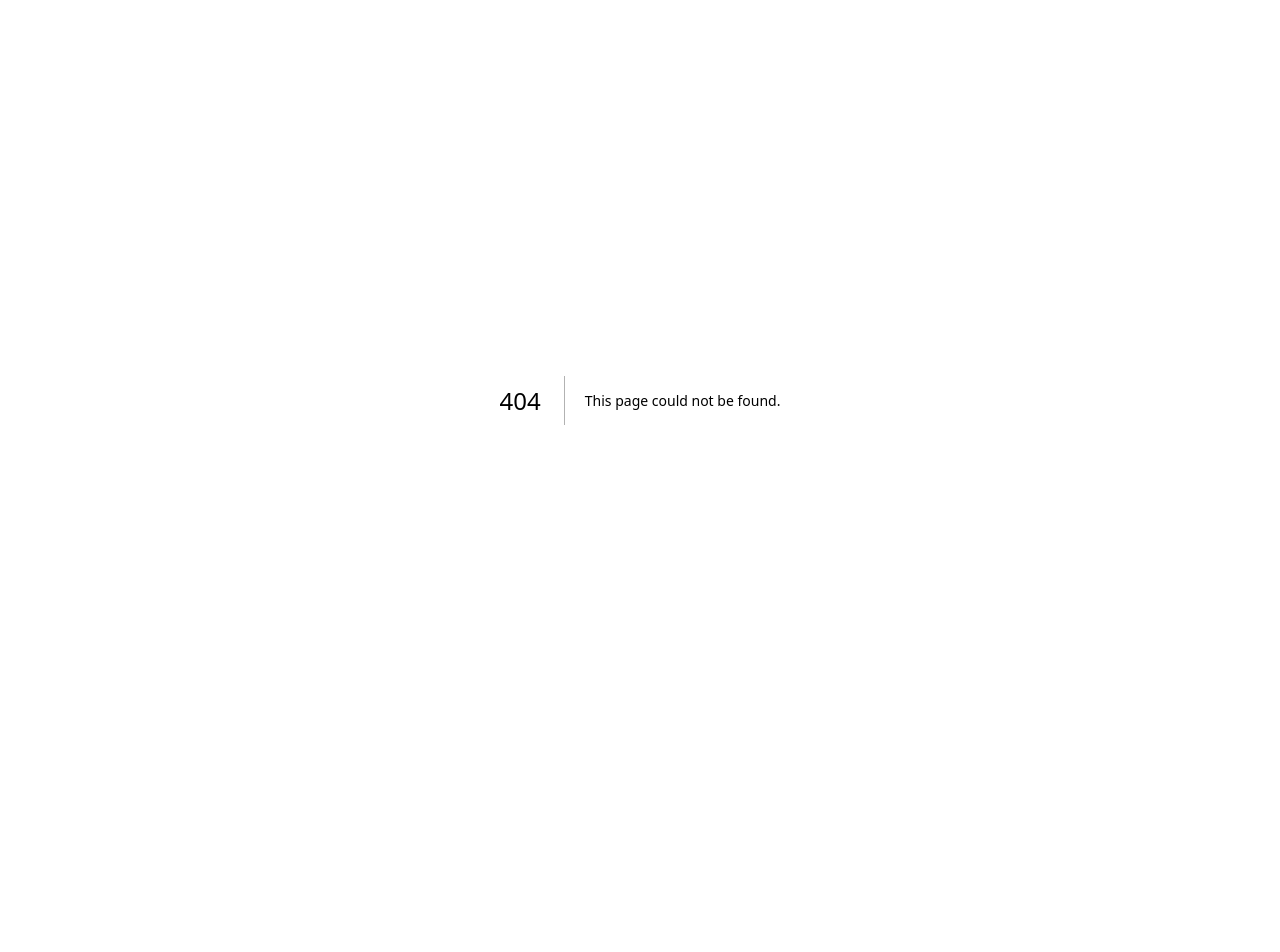
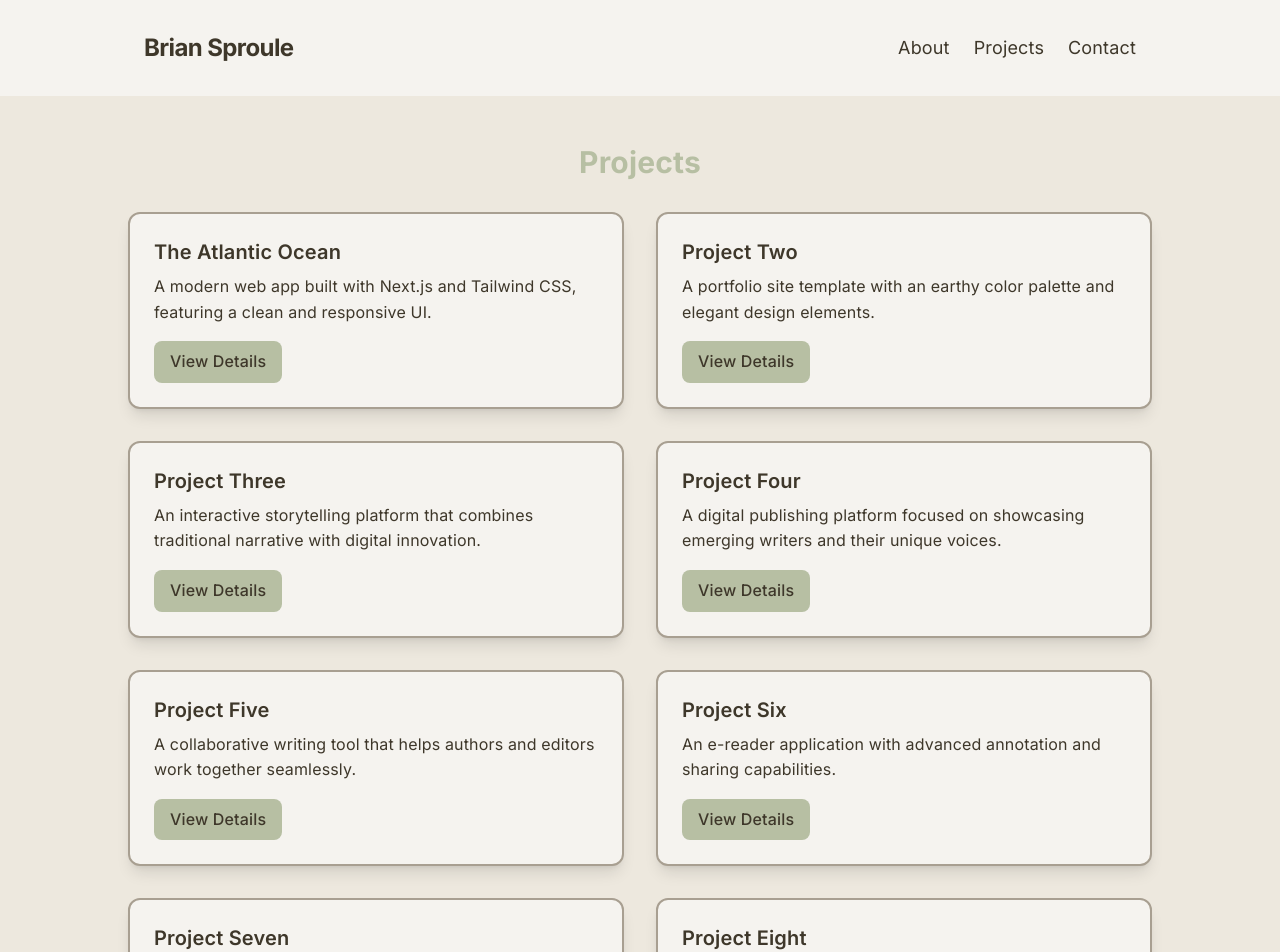
Before and after one commit to briansproule20/Portfolio-Website-Practice, a Next.js app: page /projects in a window 1280 px wide. Before the commit this address had no page. Shown: the top 952 px of the page. Before the commit the page ends 800 px from the top, so only its background shows below. Built offline with nearby package versions, Linux system fonts and the light colour scheme.

Commit message:
Portfolio website with projects page and updated styling

```diff
--- a/app/globals.css
+++ b/app/globals.css
@@ -1,8 +1,11 @@
 @import "tailwindcss";
 
 :root {
-  --background: hsla(19, 88%, 44%, 0.68);
-  --foreground: #171717;
+  --background: #f5f3ef; /* light beige */
+  --foreground: #3e372a; /* deep taupe */
+  --accent: #a89f91;     /* soft brown */
+  --highlight: #b7bfa3;  /* olive tint */
+  --card: #ede8de;       /* off-white */
 }
 
 @theme inline {
@@ -14,13 +17,18 @@
 
 @media (prefers-color-scheme: dark) {
   :root {
-    --background: #df3b00c4;
-    --foreground: #ededed;
+    --background: #2d2a26;
+    --foreground: #ede8de;
+    --accent: #b7bfa3;
+    --highlight: #a89f91;
+    --card: #3e372a;
   }
 }
 
 body {
   background: var(--background);
   color: var(--foreground);
-  font-family: var(--font-inter), system-ui, -apple-system, BlinkMacSystemFont, 'Segoe UI', Roboto, sans-serif;
+  font-family: 'Inter', system-ui, -apple-system, BlinkMacSystemFont, 'Segoe UI', Roboto, sans-serif;
+  letter-spacing: 0.01em;
+  line-height: 1.6;
 }
--- a/app/page.tsx
+++ b/app/page.tsx
@@ -2,101 +2,74 @@ import Image from "next/image";
 
 export default function Home() {
   return (
-    <div className="grid grid-rows-[20px_1fr_20px] items-center justify-items-center min-h-screen p-8 pb-20 gap-16 sm:p-20 font-[family-name:var(--font-geist-sans)]">
-      <main className="flex flex-col gap-[32px] row-start-2 items-center sm:items-start">
-        <Image
-          className="dark:invert"
-          src="/next.svg"
-          alt="Next.js logo"
-          width={180}
-          height={38}
-          priority
-        />
-        <ol className="list-inside list-decimal text-sm/6 text-center sm:text-left font-[family-name:var(--font-geist-mono)]">
-          <li className="mb-2 tracking-[-.01em]">
-            Get started by editing{" "}
-            <code className="bg-black/[.05] dark:bg-white/[.06] px-1 py-0.5 rounded font-[family-name:var(--font-geist-mono)] font-semibold">
-              app/page.tsx
-            </code>
-            .
-          </li>
-          <li className="tracking-[-.01em]">
-            Save and see your changes instantly.
-          </li>
-        </ol>
+    <div className="min-h-screen flex flex-col bg-[var(--background)] text-[var(--foreground)]">
+      {/* Header */}
+      <header className="w-full py-8 px-4 flex justify-start items-center max-w-5xl mx-auto">
+        <nav className="space-x-6 text-lg">
+          <a href="#about" className="hover:text-[var(--accent)] transition">About</a>
+          <a href="/projects" className="hover:text-[var(--accent)] transition">Projects</a>
+          <a href="#contact" className="hover:text-[var(--accent)] transition">Contact</a>
+        </nav>
+      </header>
 
-        <div className="flex gap-4 items-center flex-col sm:flex-row">
-          <a
-            className="rounded-full border border-solid border-transparent transition-colors flex items-center justify-center bg-foreground text-background gap-2 hover:bg-[#383838] dark:hover:bg-[#ccc] font-medium text-sm sm:text-base h-10 sm:h-12 px-4 sm:px-5 sm:w-auto"
-            href="https://vercel.com/new?utm_source=create-next-app&utm_medium=appdir-template-tw&utm_campaign=create-next-app"
-            target="_blank"
-            rel="noopener noreferrer"
+      {/* Hero Section */}
+      <section className="flex-1 flex flex-col items-center justify-center text-center px-4 py-12 bg-[var(--card)] rounded-xl shadow-md mx-2 mt-4 mb-8">
+        <Image src="/elderscroll.png" alt="Profile" width={240} height={240} className="rounded-full mb-4 object-cover" />
+        <h1 className="text-4xl sm:text-5xl font-extrabold mb-4">Hi, I'm Brian</h1>
+        <p className="text-xl max-w-2xl mb-6 text-[var(--accent)]">A traditional and digitial publisher with a love for clean design and earthy aesthetics.</p>
+        <a href="/projects" className="inline-block mt-2 px-6 py-3 bg-[var(--highlight)] text-[var(--foreground)] rounded-full font-semibold shadow hover:bg-[var(--accent)] transition">View My Work</a>
+      </section>
+
+      {/* About Section */}
+      <section id="about" className="max-w-3xl mx-auto px-4 py-12">
+        <h2 className="text-3xl font-bold mb-4 text-[var(--highlight)]">About Me</h2>
+        <p className="text-lg mb-2">I'm a publisher with a passion for crafting lasting stories and accessible narratives in unique voices. I enjoy working with modern technologies and creating experiences that pay homage to many timeless and classic designs.</p>
+        <p className="text-lg">When I'm not reading or writing, you can find me exploring South Florida's waterways, playing the latest RPG, experimenting with new recipes in the kitchen, or taking care of my many houseplants.</p>
+      </section>
+
+      {/* Contact Section */}
+      <section id="contact" className="max-w-3xl mx-auto px-4 py-12">
+        <h2 className="text-3xl font-bold mb-6 text-[var(--highlight)]">Contact</h2>
+        <p className="text-lg mb-8 text-[var(--foreground)]">Interested in working together or just want to say hi? Reach out below!</p>
+        <form className="flex flex-col gap-6 bg-[var(--card)] p-8 rounded-xl shadow-lg">
+          <div className="flex flex-col gap-2">
+            <label htmlFor="name" className="text-[var(--foreground)] font-medium">Your Name</label>
+            <input
+              type="text"
+              id="name"
+              placeholder="Jane Doe"
+              className="p-4 rounded-lg border-2 border-[var(--accent)] bg-[var(--background)] text-[var(--foreground)] placeholder:text-[var(--accent)] focus:border-[var(--highlight)] focus:outline-none transition-colors"
+            />
+          </div>
+          <div className="flex flex-col gap-2">
+            <label htmlFor="email" className="text-[var(--foreground)] font-medium">Your Email</label>
+            <input
+              type="email"
+              id="email"
+              placeholder="jane@example.com"
+              className="p-4 rounded-lg border-2 border-[var(--accent)] bg-[var(--background)] text-[var(--foreground)] placeholder:text-[var(--accent)] focus:border-[var(--highlight)] focus:outline-none transition-colors"
+            />
+          </div>
+          <div className="flex flex-col gap-2">
+            <label htmlFor="message" className="text-[var(--foreground)] font-medium">Your Message</label>
+            <textarea
+              id="message"
+              placeholder="Hello! I'd like to discuss..."
+              className="p-4 rounded-lg border-2 border-[var(--accent)] bg-[var(--background)] text-[var(--foreground)] placeholder:text-[var(--accent)] focus:border-[var(--highlight)] focus:outline-none transition-colors min-h-[150px] resize-y"
+            />
+          </div>
+          <button
+            type="submit"
+            className="self-start px-8 py-3 bg-[var(--highlight)] text-[var(--foreground)] rounded-lg font-semibold shadow hover:bg-[var(--accent)] transition-colors text-lg"
           >
-            <Image
-              className="dark:invert"
-              src="/vercel.svg"
-              alt="Vercel logomark"
-              width={20}
-              height={20}
-            />
-            Deploy now
-          </a>
-          <a
-            className="rounded-full border border-solid border-black/[.08] dark:border-white/[.145] transition-colors flex items-center justify-center hover:bg-[#f2f2f2] dark:hover:bg-[#1a1a1a] hover:border-transparent font-medium text-sm sm:text-base h-10 sm:h-12 px-4 sm:px-5 w-full sm:w-auto md:w-[158px]"
-            href="https://nextjs.org/docs?utm_source=create-next-app&utm_medium=appdir-template-tw&utm_campaign=create-next-app"
-            target="_blank"
-            rel="noopener noreferrer"
-          >
-            Read our docs
-          </a>
-        </div>
-      </main>
-      <footer className="row-start-3 flex gap-[24px] flex-wrap items-center justify-center">
-        <a
-          className="flex items-center gap-2 hover:underline hover:underline-offset-4"
-          href="https://nextjs.org/learn?utm_source=create-next-app&utm_medium=appdir-template-tw&utm_campaign=create-next-app"
-          target="_blank"
-          rel="noopener noreferrer"
-        >
-          <Image
-            aria-hidden
-            src="/file.svg"
-            alt="File icon"
-            width={16}
-            height={16}
-          />
-          Learn
-        </a>
-        <a
-          className="flex items-center gap-2 hover:underline hover:underline-offset-4"
-          href="https://vercel.com/templates?framework=next.js&utm_source=create-next-app&utm_medium=appdir-template-tw&utm_campaign=create-next-app"
-          target="_blank"
-          rel="noopener noreferrer"
-        >
-          <Image
-            aria-hidden
-            src="/window.svg"
-            alt="Window icon"
-            width={16}
-            height={16}
-          />
-          Examples
-        </a>
-        <a
-          className="flex items-center gap-2 hover:underline hover:underline-offset-4"
-          href="https://nextjs.org?utm_source=create-next-app&utm_medium=appdir-template-tw&utm_campaign=create-next-app"
-          target="_blank"
-          rel="noopener noreferrer"
-        >
-          <Image
-            aria-hidden
-            src="/globe.svg"
-            alt="Globe icon"
-            width={16}
-            height={16}
-          />
-          Go to nextjs.org →
-        </a>
+            Send Message
+          </button>
+        </form>
+      </section>
+
+      {/* Footer */}
+      <footer className="w-full py-6 text-center text-[var(--accent)] text-sm mt-auto">
+        &copy; {new Date().getFullYear()} Brian Sproule. All rights reserved.
       </footer>
     </div>
   );
--- /dev/null
+++ b/app/projects/page.tsx
@@ -0,0 +1,70 @@
+import Image from "next/image";
+
+export default function Projects() {
+  return (
+    <div className="min-h-screen flex flex-col bg-[var(--background)] text-[var(--foreground)]">
+      {/* Header */}
+      <header className="w-full py-8 px-4 flex justify-between items-center max-w-5xl mx-auto">
+        <a href="/" className="text-2xl font-bold tracking-tight">Brian Sproule</a>
+        <nav className="space-x-6 text-lg">
+          <a href="/#about" className="hover:text-[var(--accent)] transition">About</a>
+          <a href="/projects" className="hover:text-[var(--accent)] transition">Projects</a>
+          <a href="/#contact" className="hover:text-[var(--accent)] transition">Contact</a>
+        </nav>
+      </header>
+
+      {/* Projects Section */}
+      <section className="bg-[var(--card)] py-12 px-4">
+        <h2 className="text-3xl font-bold mb-8 text-[var(--highlight)] text-center">Projects</h2>
+        <div className="grid gap-8 sm:grid-cols-2 max-w-5xl mx-auto">
+          {/* Project Card Example */}
+          <div className="rounded-xl shadow-lg p-6 bg-[var(--background)] border-2 border-[var(--accent)] hover:border-[var(--highlight)] transition-colors">
+            <h3 className="text-xl font-semibold mb-2 text-[var(--foreground)]">The Atlantic Ocean</h3>
+            <p className="mb-4 text-[var(--foreground)]">A modern web app built with Next.js and Tailwind CSS, featuring a clean and responsive UI.</p>
+            <a href="#" className="inline-block px-4 py-2 bg-[var(--highlight)] text-[var(--foreground)] rounded-lg font-medium hover:bg-[var(--accent)] transition-colors">View Details</a>
+          </div>
+          <div className="rounded-xl shadow-lg p-6 bg-[var(--background)] border-2 border-[var(--accent)] hover:border-[var(--highlight)] transition-colors">
+            <h3 className="text-xl font-semibold mb-2 text-[var(--foreground)]">Project Two</h3>
+            <p className="mb-4 text-[var(--foreground)]">A portfolio site template with an earthy color palette and elegant design elements.</p>
+            <a href="#" className="inline-block px-4 py-2 bg-[var(--highlight)] text-[var(--foreground)] rounded-lg font-medium hover:bg-[var(--accent)] transition-colors">View Details</a>
+          </div>
+          <div className="rounded-xl shadow-lg p-6 bg-[var(--background)] border-2 border-[var(--accent)] hover:border-[var(--highlight)] transition-colors">
+            <h3 className="text-xl font-semibold mb-2 text-[var(--foreground)]">Project Three</h3>
+            <p className="mb-4 text-[var(--foreground)]">An interactive storytelling platform that combines traditional narrative with digital innovation.</p>
+            <a href="#" className="inline-block px-4 py-2 bg-[var(--highlight)] text-[var(--foreground)] rounded-lg font-medium hover:bg-[var(--accent)] transition-colors">View Details</a>
+          </div>
+          <div className="rounded-xl shadow-lg p-6 bg-[var(--background)] border-2 border-[var(--accent)] hover:border-[var(--highlight)] transition-colors">
+            <h3 className="text-xl font-semibold mb-2 text-[var(--foreground)]">Project Four</h3>
+            <p className="mb-4 text-[var(--foreground)]">A digital publishing platform focused on showcasing emerging writers and their unique voices.</p>
+            <a href="#" className="inline-block px-4 py-2 bg-[var(--highlight)] text-[var(--foreground)] rounded-lg font-medium hover:bg-[var(--accent)] transition-colors">View Details</a>
+          </div>
+          <div className="rounded-xl shadow-lg p-6 bg-[var(--background)] border-2 border-[var(--accent)] hover:border-[var(--highlight)] transition-colors">
+            <h3 className="text-xl font-semibold mb-2 text-[var(--foreground)]">Project Five</h3>
+            <p className="mb-4 text-[var(--foreground)]">A collaborative writing tool that helps authors and editors work together seamlessly.</p>
+            <a href="#" className="inline-block px-4 py-2 bg-[var(--highlight)] text-[var(--foreground)] rounded-lg font-medium hover:bg-[var(--accent)] transition-colors">View Details</a>
+          </div>
+          <div className="rounded-xl shadow-lg p-6 bg-[var(--background)] border-2 border-[var(--accent)] hover:border-[var(--highlight)] transition-colors">
+            <h3 className="text-xl font-semibold mb-2 text-[var(--foreground)]">Project Six</h3>
+            <p className="mb-4 text-[var(--foreground)]">An e-reader application with advanced annotation and sharing capabilities.</p>
+            <a href="#" className="inline-block px-4 py-2 bg-[var(--highlight)] text-[var(--foreground)] rounded-lg font-medium hover:bg-[var(--accent)] transition-colors">View Details</a>
+          </div>
+          <div className="rounded-xl shadow-lg p-6 bg-[var(--background)] border-2 border-[var(--accent)] hover:border-[var(--highlight)] transition-colors">
+            <h3 className="text-xl font-semibold mb-2 text-[var(--foreground)]">Project Seven</h3>
+            <p className="mb-4 text-[var(--foreground)]">A content management system designed specifically for independent publishers.</p>
+            <a href="#" className="inline-block px-4 py-2 bg-[var(--highlight)] text-[var(--foreground)] rounded-lg font-medium hover:bg-[var(--accent)] transition-colors">View Details</a>
+          </div>
+          <div className="rounded-xl shadow-lg p-6 bg-[var(--background)] border-2 border-[var(--accent)] hover:border-[var(--highlight)] transition-colors">
+            <h3 className="text-xl font-semibold mb-2 text-[var(--foreground)]">Project Eight</h3>
+            <p className="mb-4 text-[var(--foreground)]">A digital archive platform for preserving and sharing literary works and manuscripts.</p>
+            <a href="#" className="inline-block px-4 py-2 bg-[var(--highlight)] text-[var(--foreground)] rounded-lg font-medium hover:bg-[var(--accent)] transition-colors">View Details</a>
+          </div>
+        </div>
+      </section>
+
+      {/* Footer */}
+      <footer className="w-full py-6 text-center text-[var(--accent)] text-sm mt-auto">
+        &copy; {new Date().getFullYear()} Brian Sproule. All rights reserved.
+      </footer>
+    </div>
+  );
+}
```
Also changed, not shown: public/elderscroll.png (added).
